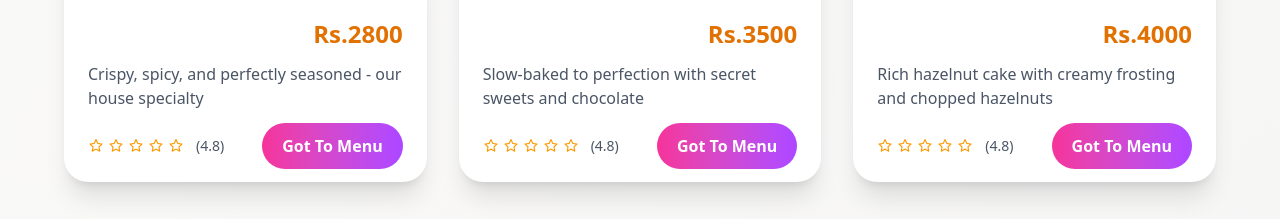
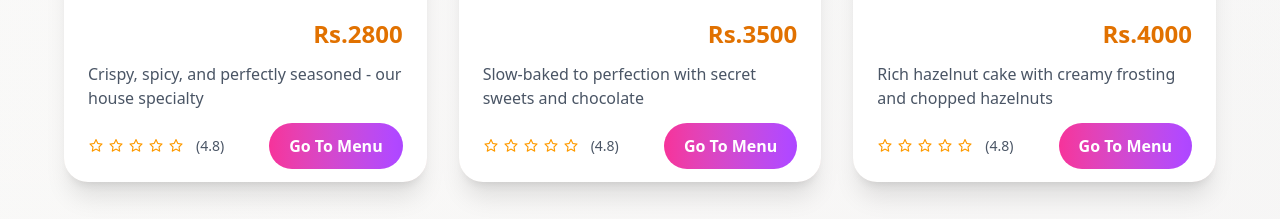
Before and after one commit to Hammad-000/cake, a React (Vite) app: page / in a window 1280 px wide. Shown: the part 1760-1979 px from the top of the page. Built offline with nearby package versions, Linux system fonts and the light colour scheme.

Commit message:
spelling mistake fix

```diff
--- a/src/pages/Home.jsx
+++ b/src/pages/Home.jsx
@@ -392,7 +392,7 @@ function Home() {
                       to="/menu"
                         className="px-5 p-3 bg-gradient-to-r from-pink-500 to-purple-500 text-white font-semibold rounded-full hover:shadow-lg transition-all duration-300 transform hover:scale-105"
                       >
-                       Got To Menu
+                       Go To Menu
                     </Link>
                       </button>
                     </div>
@@ -481,7 +481,7 @@ function Home() {
                         onClick={goToMenu}
                         className="mt-3 w-full py-2 bg-gradient-to-r from-pink-500 to-orange-500 text-white rounded-lg font-semibold hover:shadow-lg transition-all duration-300"
                       >
-                        Got To Menu
+                        Go To Menu
                       </button>
                     </div>
 
@@ -513,7 +513,7 @@ function Home() {
                       to="/menu"
                         className="inline-flex items-center gap-3 px-10 py-4 bg-white text-gray-800 font-bold rounded-full border-2 border-pink-400 hover:border-purple-500 hover:shadow-xl transition-all duration-300 transform hover:scale-105 "
                       >
-                       Got To Menu
+                       Go To Menu
                     </Link>
                       </button>
                 <a
```
